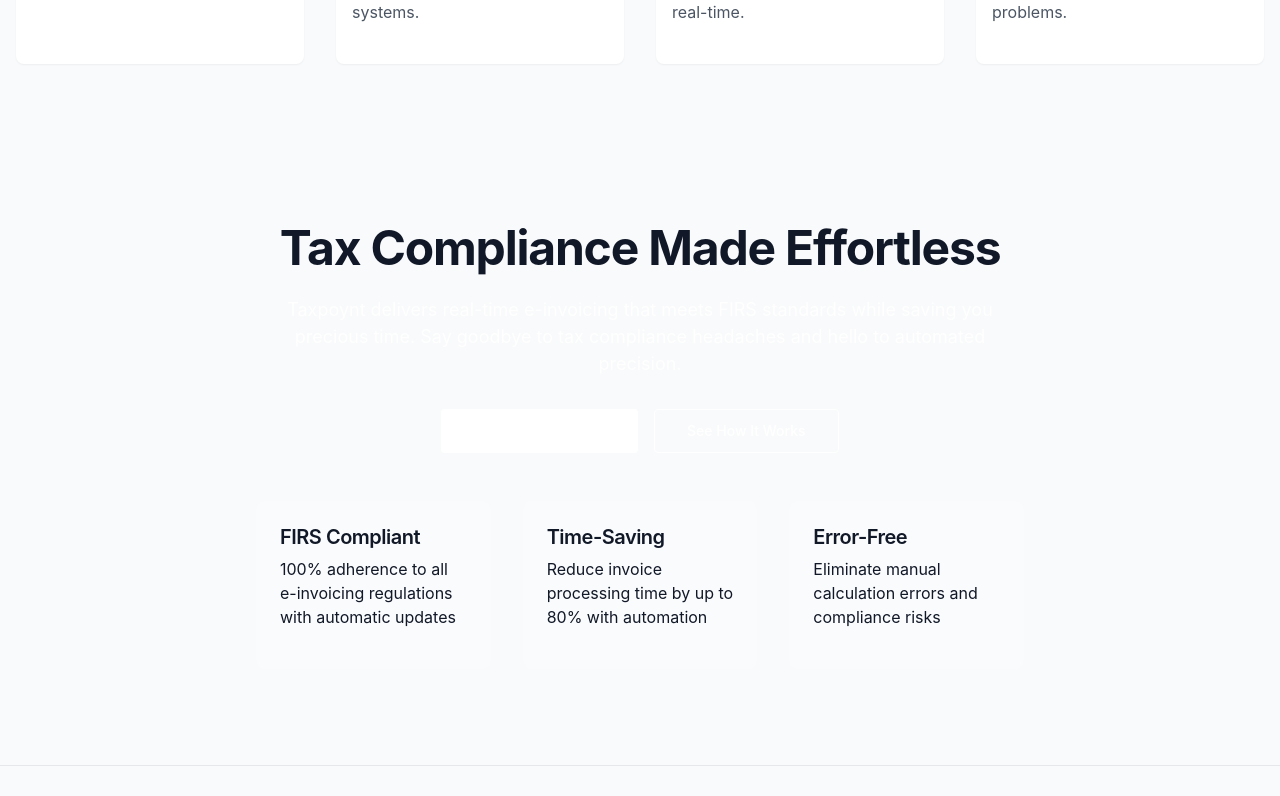
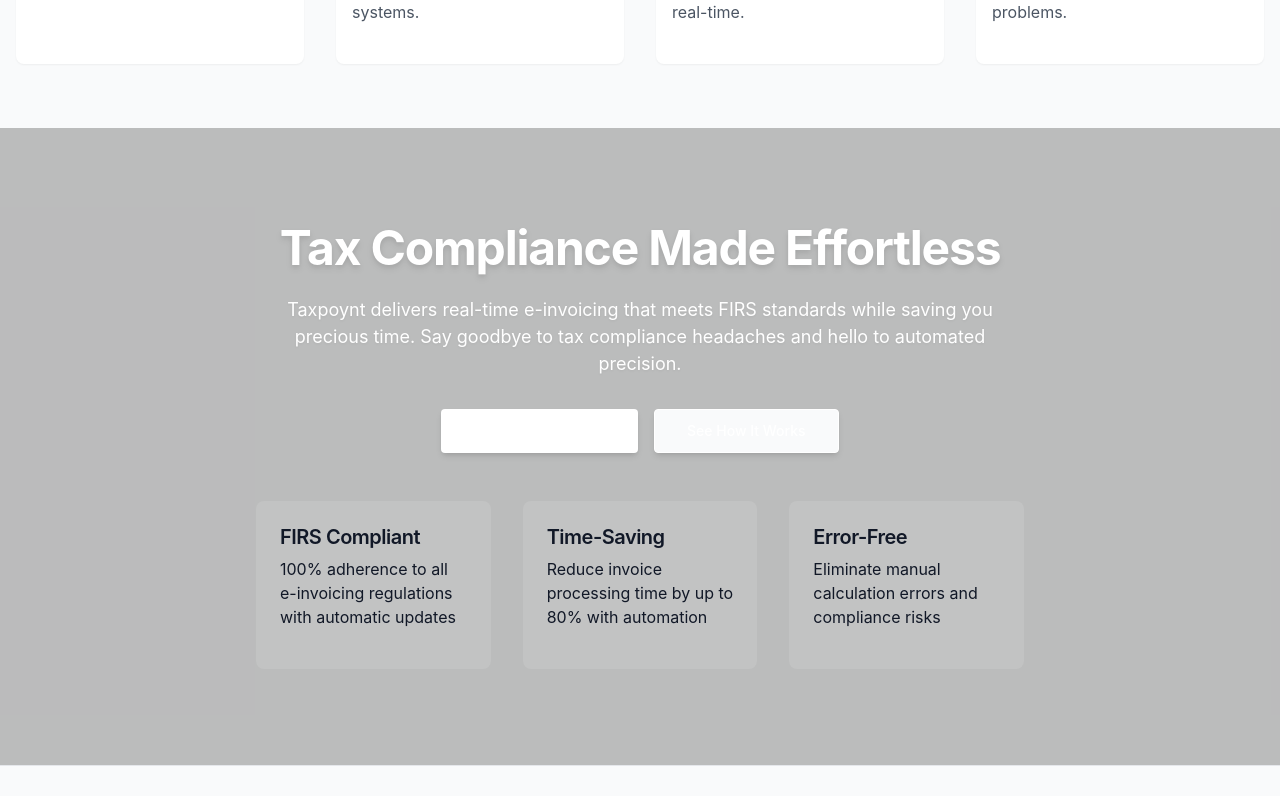
Before and after one commit to mukhtar-github/taxpoynt-eInvoice, a Next.js app in the folder frontend/: page / in a window 1280 px wide. Shown: the part 1064-1860 px from the top of the page. Built offline with nearby package versions, Linux system fonts and the light colour scheme.

Commit message:
Enhance hero section in MainLayout: Improve text visibility and button contrast

```diff
--- a/frontend/components/layouts/MainLayout.tsx
+++ b/frontend/components/layouts/MainLayout.tsx
@@ -75,13 +75,15 @@
 
         {/* Hero section for homepage - only show on homepage when not authenticated */}
         {!isAuthenticated && router.pathname === '/' && (
-          <div className="bg-gradient-to-r from-primary-600 to-primary-800 text-white">
-            <div className="container mx-auto px-4 py-16 md:py-24">
+          <div className="bg-gradient-to-r from-primary-600 to-primary-800 text-white relative">
+            {/* Add overlay for better text visibility */}
+            <div className="absolute inset-0 bg-black bg-opacity-25 z-0"></div>
+            <div className="container mx-auto px-4 py-16 md:py-24 relative z-10">
               <div className="max-w-3xl mx-auto text-center">
-                <Typography.Heading level="h1" className="text-3xl md:text-5xl font-bold mb-6">
+                <Typography.Heading level="h1" className="text-3xl md:text-5xl font-bold mb-6 text-white drop-shadow-md">
                   Tax Compliance Made Effortless
                 </Typography.Heading>
-                <Typography.Text size="lg" className="mb-8 text-white/90">
+                <Typography.Text size="lg" className="mb-8 text-white drop-shadow-sm">
                   Taxpoynt delivers real-time e-invoicing that meets FIRS standards while saving you precious time.
                   Say goodbye to tax compliance headaches and hello to automated precision.
                 </Typography.Text>
@@ -89,7 +91,7 @@
                   <Button
                     size="lg"
                     variant="default"
-                    className="bg-white text-primary-700 hover:bg-gray-100"
+                    className="bg-white text-primary-700 hover:bg-gray-100 shadow-md font-medium"
                     onClick={() => router.push('/auth/signup')}
                   >
                     Start Your Free Trial
@@ -97,7 +99,7 @@
                   <Button
                     size="lg"
                     variant="outline"
-                    className="border-white text-white hover:bg-white/10"
+                    className="border-white text-white hover:bg-white/30 bg-primary-700/50 backdrop-blur-sm shadow-md"
                     onClick={() => router.push('/features')}
                   >
                     See How It Works
```
